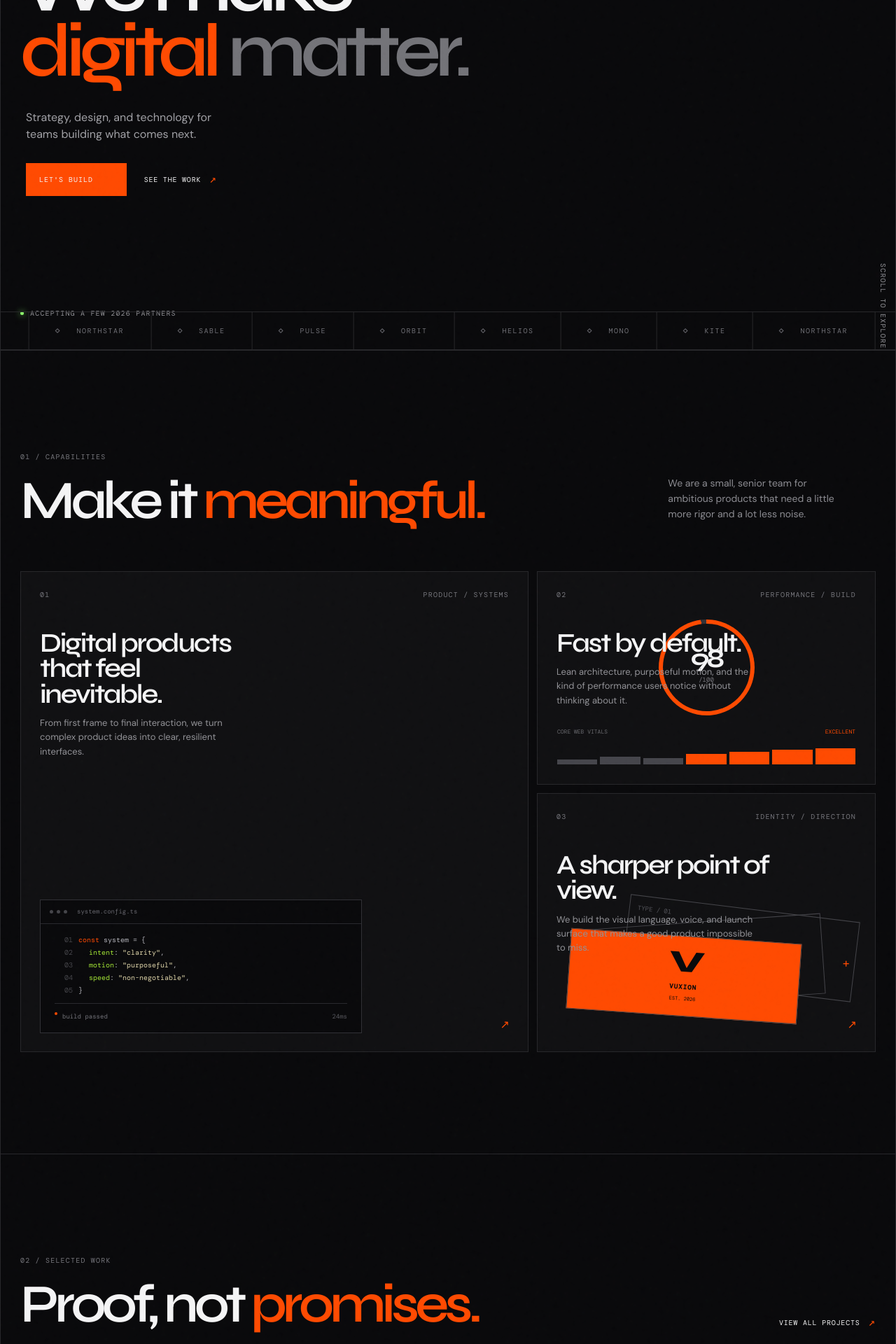
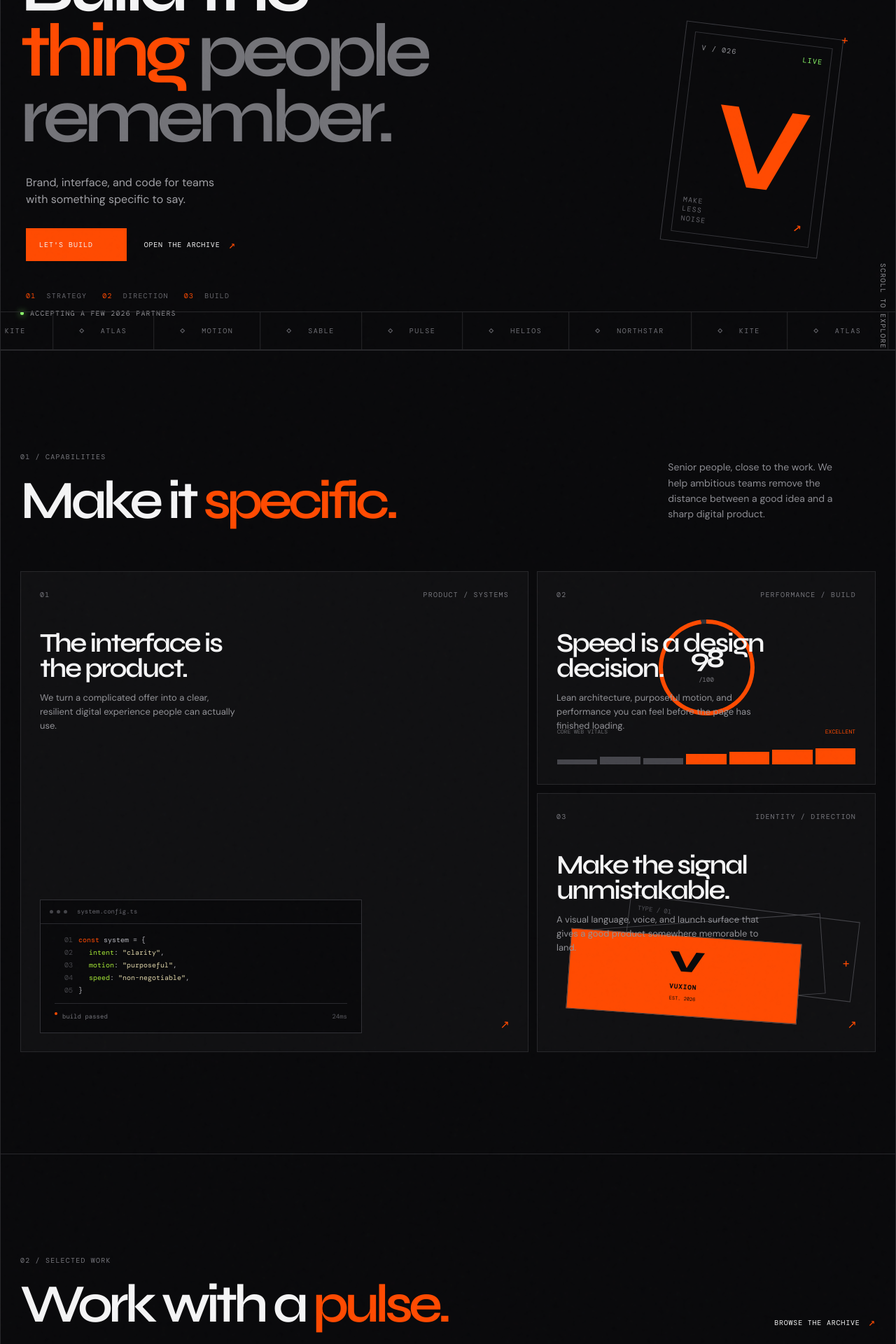
Before and after one commit to kunaltyagi18/Vuxion-saaspilot-ai-, a Next.js app: page / in a window 1280 px wide. Shown: the part 300-2220 px from the top of the page at 70% size. Built offline with nearby package versions, Linux system fonts and the light colour scheme; no server answers.

Commit message:
Refine homepage into bespoke studio system

```diff
--- a/app/globals.css
+++ b/app/globals.css
@@ -207,6 +207,8 @@ body {
 .studio-hero h1 span { color: #737378; }
 .studio-hero-copy { color: #a1a1a6; font-size: 16px; line-height: 1.5; margin: 35px 0 29px 8px; max-width: 300px; }
 .studio-hero-actions { align-items: center; display: flex; gap: 25px; margin-left: 8px; }
+.studio-hero-specs { display: flex; gap: 22px; margin: 42px 0 0 8px; }.studio-hero-specs span { color: #65656b; }.studio-hero-specs b { color: var(--studio-orange); font-weight: 400; margin-right: 8px; }
+.studio-hero-plate { border: 1px solid var(--studio-line-light); bottom: 143px; height: 315px; position: absolute; right: max(92px, calc((100vw - 1130px) / 2)); transform: rotate(7deg); width: 226px; z-index: 1; }.studio-hero-plate::before { border: 1px solid #333338; content: ""; inset: 13px; position: absolute; }.hero-plate-top, .hero-plate-bottom { display: flex; justify-content: space-between; left: 25px; position: absolute; right: 25px; z-index: 2; }.hero-plate-top { top: 27px; }.hero-plate-top span:last-child { color: #8cff6a; }.hero-plate-v { color: var(--studio-orange); font-family: var(--studio-display); font-size: 175px; font-weight: 700; left: 50%; letter-spacing: -.25em; line-height: .8; position: absolute; top: 50%; transform: translate(-58%, -42%); }.hero-plate-bottom { bottom: 27px; color: #66666c; line-height: 1.35; }.hero-plate-bottom span:last-child { align-self: end; color: var(--studio-orange); font-size: 20px; }.hero-plate-cross { color: var(--studio-orange); font-family: var(--studio-mono); font-size: 18px; position: absolute; right: -8px; top: -13px; }
 .studio-button { align-items: center; border: 1px solid transparent; display: inline-flex; font-family: var(--studio-mono); font-size: 10px; gap: 18px; letter-spacing: .1em; padding: 15px 18px; text-transform: uppercase; transition: background .2s ease, border-color .2s ease, color .2s ease; }
 .studio-button--accent { background: var(--studio-orange); color: #09090b; }
 .studio-button--accent:hover { background: #ff6730; }
@@ -258,13 +260,13 @@ body {
 .studio-case { display: grid; grid-template-columns: 1.13fr .87fr; min-height: 490px; }.studio-case-visual { background: #161719; border: 1px solid var(--studio-line); min-height: 490px; overflow: hidden; position: relative; }.studio-case--cream .studio-case-visual { background: var(--studio-cream); color: var(--studio-bg); }.case-visual-top { color: #76767c; display: flex; font-family: var(--studio-mono); font-size: 9px; justify-content: space-between; left: 24px; letter-spacing: .08em; position: absolute; right: 24px; top: 21px; }.studio-case--cream .case-visual-top { color: #6d6961; }.case-visual-grid { background-image: linear-gradient(rgba(128,128,128,.12) 1px, transparent 1px), linear-gradient(90deg, rgba(128,128,128,.12) 1px, transparent 1px); background-size: 58px 58px; inset: 0; position: absolute; }.case-visual-mark { color: var(--studio-orange); font-family: var(--studio-display); font-size: min(33vw, 420px); font-weight: 700; left: 50%; letter-spacing: -.2em; line-height: .7; position: absolute; top: 50%; transform: translate(-52%, -38%); }.studio-case--cream .case-visual-mark { color: #101012; }.case-visual-caption { bottom: 24px; color: #929297; font-family: var(--studio-mono); font-size: 9px; left: 24px; position: absolute; }.studio-case--cream .case-visual-caption { color: #5f5b53; }
 .studio-case-info { align-items: flex-start; border-bottom: 1px solid var(--studio-line); border-right: 1px solid var(--studio-line); border-top: 1px solid var(--studio-line); display: flex; flex-direction: column; justify-content: center; padding: 55px; }.studio-case-info h3 { font-family: var(--studio-display); font-size: clamp(28px, 3.4vw, 48px); font-weight: 600; letter-spacing: -.06em; line-height: .98; margin: 25px 0 57px; max-width: 390px; }.studio-kpis { border-bottom: 1px solid var(--studio-line); border-top: 1px solid var(--studio-line); display: flex; margin-bottom: 34px; padding: 18px 0; width: 100%; }.studio-kpis div { display: flex; flex-direction: column; flex: 1; gap: 7px; }.studio-kpis div + div { border-left: 1px solid var(--studio-line); padding-left: 20px; }.studio-kpis strong { color: var(--studio-orange); font-family: var(--studio-display); font-size: 31px; letter-spacing: -.08em; }.studio-kpis span { color: #707077; font-family: var(--studio-mono); font-size: 8px; }
 
-.studio-statement { display: grid; gap: 30px; grid-template-columns: 1fr 1.7fr .8fr; padding: 180px max(28px, calc((100vw - 1328px) / 2)); }.studio-statement-number { padding-top: 9px; }.studio-statement-copy h2 { font-size: clamp(47px, 6.7vw, 100px); }.studio-statement-copy p { color: #929297; font-size: 15px; line-height: 1.6; margin: 44px 0 25px; max-width: 360px; }.studio-statement-aside { align-self: end; border-left: 1px solid var(--studio-line); line-height: 2; padding-left: 20px; }
+.studio-statement { background: var(--studio-cream); color: var(--studio-bg); display: grid; gap: 30px; grid-template-columns: 1fr 1.7fr .8fr; padding: 180px max(28px, calc((100vw - 1328px) / 2)); }.studio-statement::after { background: #c9c0b2; }.studio-statement-number { color: #6f6a63; padding-top: 9px; }.studio-statement-copy h2 { font-size: clamp(47px, 6.7vw, 100px); }.studio-statement-copy h2 em { color: var(--studio-orange); }.studio-statement-copy p { color: #57534d; font-size: 15px; line-height: 1.6; margin: 44px 0 25px; max-width: 360px; }.studio-statement-copy .studio-text-link { color: var(--studio-bg); }.studio-statement-copy .studio-text-link:hover { color: var(--studio-orange); }.studio-statement-aside { align-self: end; border-left: 1px solid #c2b9ab; color: #6f6a63; line-height: 2; padding-left: 20px; }
 .studio-contact { align-items: center; display: grid; grid-template-columns: .85fr 1.75fr 1fr; min-height: 430px; padding: 80px max(28px, calc((100vw - 1328px) / 2)); }.studio-contact h2 { font-size: clamp(50px, 7vw, 100px); }.studio-contact .studio-button { justify-self: end; }.studio-contact-index { bottom: 25px; position: absolute; right: max(28px, calc((100vw - 1328px) / 2)); }
 .studio-footer { align-items: center; border-top: 1px solid var(--studio-line); color: #67676d; display: flex; font-size: 10px; justify-content: space-between; margin: 0 auto; max-width: 1440px; padding: 27px max(28px, calc((100vw - 1328px) / 2)); position: relative; z-index: 2; }.studio-footer .studio-mark { color: var(--studio-copy); font-size: 10px; }.studio-footer > div { display: flex; gap: 24px; }.studio-footer a:hover { color: var(--studio-orange); }
 
 @media (max-width: 800px) {
   .studio-nav { height: 64px; padding: 0 20px; }.studio-navlinks { background: var(--studio-panel); border: 1px solid var(--studio-line); display: none; flex-direction: column; gap: 22px; left: 20px; margin: 0; padding: 24px; position: absolute; right: 20px; top: 74px; }.studio-navlinks.is-open { display: flex; }.studio-nav-cta { display: none; }.studio-menu { display: block; }
-  .studio-hero { min-height: 650px; padding: 92px 20px 0; }.studio-hero::before { background: none; }.studio-hero-meta { right: 20px; top: 27px; }.studio-hero-index { display: none; }.studio-hero h1 { font-size: clamp(57px, 18vw, 102px); }.studio-hero-copy { margin-left: 0; }.studio-hero-actions { margin-left: 0; }.studio-hero-signal { bottom: 76px; left: 20px; }.studio-ticker span { padding: 16px 24px; }
+  .studio-hero { min-height: 650px; padding: 92px 20px 0; }.studio-hero::before { background: none; }.studio-hero-meta { right: 20px; top: 27px; }.studio-hero-index { display: none; }.studio-hero h1 { font-size: clamp(57px, 18vw, 102px); }.studio-hero-copy { margin-left: 0; }.studio-hero-actions { margin-left: 0; }.studio-hero-signal { bottom: 76px; left: 20px; }.studio-ticker span { padding: 16px 24px; }.studio-hero-plate { bottom: 176px; height: 180px; opacity: .65; right: 23px; transform: rotate(7deg) scale(.72); transform-origin: bottom right; }.studio-hero-specs { gap: 12px; margin-left: 0; }.studio-hero-specs span { font-size: 9px; }
   .studio-section { padding: 100px 20px; }.studio-section-head { align-items: flex-start; flex-direction: column; gap: 28px; margin-bottom: 45px; }.studio-section-head > p { margin: 0; }.studio-section-head h2 { font-size: clamp(46px, 14vw, 76px); }.studio-bento-grid { display: flex; flex-direction: column; }.studio-bento, .studio-bento--wide, .studio-bento--tall { min-height: 420px; }.studio-bento--wide { min-height: 515px; }.studio-bento-copy h3 { margin-top: 35px; }
   .studio-case { display: flex; flex-direction: column; }.studio-case-visual { min-height: 350px; }.studio-case-info { border-left: 1px solid var(--studio-line); padding: 38px 24px; }.studio-case-info h3 { margin: 22px 0 38px; }.studio-statement { display: flex; flex-direction: column; padding: 105px 20px; }.studio-statement-aside { align-self: flex-start; margin-top: 25px; }.studio-contact { align-items: start; display: flex; flex-direction: column; gap: 35px; min-height: 450px; padding: 90px 20px; }.studio-contact .studio-button { align-self: flex-start; }.studio-footer { align-items: flex-start; flex-direction: column; gap: 24px; padding: 27px 20px; }.studio-footer > div { flex-wrap: wrap; gap: 17px; }.studio-contact-index { bottom: 20px; right: 20px; }
 }
--- a/components/StudioHome.jsx
+++ b/components/StudioHome.jsx
@@ -4,30 +4,30 @@ import { motion, useMotionValue, useSpring } from "framer-motion";
 import Link from "next/link";
 import { useState } from "react";
 
-const clients = ["MONO", "KITE", "NORTHSTAR", "SABLE", "PULSE", "ORBIT", "HELIOS"];
+const clients = ["NORTHSTAR", "KITE", "ATLAS", "MOTION", "SABLE", "PULSE", "HELIOS"];
 
 const services = [
   {
     index: "01",
     type: "PRODUCT / SYSTEMS",
-    title: "Digital products that feel inevitable.",
-    copy: "From first frame to final interaction, we turn complex product ideas into clear, resilient interfaces.",
+    title: "The interface is the product.",
+    copy: "We turn a complicated offer into a clear, resilient digital experience people can actually use.",
     className: "studio-bento--wide",
     preview: "code",
   },
   {
     index: "02",
     type: "PERFORMANCE / BUILD",
-    title: "Fast by default.",
-    copy: "Lean architecture, purposeful motion, and the kind of performance users notice without thinking about it.",
+    title: "Speed is a design decision.",
+    copy: "Lean architecture, purposeful motion, and performance you can feel before the page has finished loading.",
     className: "studio-bento--tall",
     preview: "gauge",
   },
   {
     index: "03",
     type: "IDENTITY / DIRECTION",
-    title: "A sharper point of view.",
-    copy: "We build the visual language, voice, and launch surface that makes a good product impossible to miss.",
+    title: "Make the signal unmistakable.",
+    copy: "A visual language, voice, and launch surface that gives a good product somewhere memorable to land.",
     className: "studio-bento--standard",
     preview: "layers",
   },
@@ -36,7 +36,7 @@ const services = [
 const cases = [
   {
     client: "NORTHSTAR / B2B FINTECH",
-    title: "A new operating system for revenue teams.",
+    title: "A calmer operating system for revenue teams.",
     result: "+140%",
     metric: "CONVERSION RATE",
     secondary: "0.4s LCP",
@@ -44,7 +44,7 @@ const cases = [
   },
   {
     client: "KITE / CLIMATE INFRASTRUCTURE",
-    title: "Making invisible infrastructure visible.",
+    title: "Making invisible infrastructure legible.",
     result: "3.2×",
     metric: "QUALIFIED DEMOS",
     secondary: "−62% BOUNCE RATE",
@@ -154,22 +154,24 @@ export default function StudioHome() {
           <div className="studio-hero-meta studio-mono">[ SYS.2026 // NOIDA ]</div>
           <div className="studio-hero-index studio-mono">SCROLL TO EXPLORE <span>↓</span></div>
           <div className="studio-hero-content">
-            <p className="studio-eyebrow">Independent digital studio <span>—</span> est. 2018</p>
-            <h1>We make<br /><em>digital</em> <span>matter.</span></h1>
-            <p className="studio-hero-copy">Strategy, design, and technology for teams building what comes next.</p>
+            <p className="studio-eyebrow">Independent digital studio <span>—</span> Noida / India</p>
+            <h1>Build the<br /><em>thing</em> <span>people remember.</span></h1>
+            <p className="studio-hero-copy">Brand, interface, and code for teams with something specific to say.</p>
             <div className="studio-hero-actions">
               <Link className="studio-button studio-button--accent" href="/contact">Let&apos;s build <Arrow /></Link>
-              <a className="studio-text-link" href="#work">See the work <Arrow /></a>
+              <a className="studio-text-link" href="#work">Open the archive <Arrow /></a>
             </div>
+            <div className="studio-hero-specs studio-mono"><span><b>01</b> strategy</span><span><b>02</b> direction</span><span><b>03</b> build</span></div>
           </div>
+          <div className="studio-hero-plate" aria-hidden="true"><div className="hero-plate-cross">+</div><div className="hero-plate-top studio-mono"><span>V / 026</span><span>LIVE</span></div><div className="hero-plate-v">V</div><div className="hero-plate-bottom studio-mono"><span>MAKE<br />LESS<br />NOISE</span><span>↗</span></div></div>
           <div className="studio-hero-signal studio-mono"><span className="status-dot" /> accepting a few 2026 partners</div>
           <Ticker />
         </section>
 
         <section id="services" className="studio-section studio-grid-section studio-services">
           <div className="studio-section-head">
-            <div><span className="studio-label">01 / CAPABILITIES</span><h2>Make it <em>meaningful.</em></h2></div>
-            <p>We are a small, senior team for ambitious products that need a little more rigor and a lot less noise.</p>
+            <div><span className="studio-label">01 / CAPABILITIES</span><h2>Make it <em>specific.</em></h2></div>
+            <p>Senior people, close to the work. We help ambitious teams remove the distance between a good idea and a sharp digital product.</p>
           </div>
           <div className="studio-bento-grid">
             {services.map((service, index) => (
@@ -185,8 +187,8 @@ export default function StudioHome() {
 
         <section id="work" className="studio-section studio-grid-section studio-work">
           <div className="studio-section-head studio-section-head--work">
-            <div><span className="studio-label">02 / SELECTED WORK</span><h2>Proof, not <em>promises.</em></h2></div>
-            <Link className="studio-text-link" href="/projects">View all projects <Arrow /></Link>
+            <div><span className="studio-label">02 / SELECTED WORK</span><h2>Work with a <em>pulse.</em></h2></div>
+            <Link className="studio-text-link" href="/projects">Browse the archive <Arrow /></Link>
           </div>
           <div className="studio-case-tabs">
             {cases.map((item, index) => <button key={item.client} className={activeCase === index ? "active" : ""} onClick={() => setActiveCase(index)}><span>0{index + 1}</span>{item.client}</button>)}
@@ -209,12 +211,12 @@ export default function StudioHome() {
 
         <section id="about" className="studio-statement studio-grid-section">
           <div className="studio-statement-number studio-label">03 / THE STUDIO</div>
-          <div className="studio-statement-copy"><h2>Good work is<br /><em>felt</em> before it&apos;s explained.</h2><p>Vuxion is an independent digital studio in Noida. We partner with founders and teams to make complicated things feel simple, useful, and distinctly theirs.</p><Link className="studio-text-link" href="/about">Meet the studio <Arrow /></Link></div>
-          <div className="studio-statement-aside studio-mono">DESIGN × ENGINEERING<br />NO SHORTCUTS<br />NO DECORATION</div>
+          <div className="studio-statement-copy"><h2>Good work is<br /><em>felt</em> before it&apos;s explained.</h2><p>Vuxion is an independent studio in Noida. We work in the small gap between strategy and execution — where the best decisions tend to live.</p><Link className="studio-text-link" href="/about">How we work <Arrow /></Link></div>
+          <div className="studio-statement-aside studio-mono">DESIGN × ENGINEERING<br />SMALL TEAM / BIG CARE<br />NO DECORATION</div>
         </section>
 
         <section className="studio-contact studio-grid-section">
-          <span className="studio-label">04 / NEXT MOVE</span><h2>Have something<br /><em>worth making?</em></h2><Link className="studio-button studio-button--accent" href="/contact">Start a conversation <Arrow /></Link><span className="studio-contact-index studio-mono">[ 28.6139° N, 77.2090° E ]</span>
+          <span className="studio-label">04 / NEXT MOVE</span><h2>Give the good<br /><em>idea a body.</em></h2><Link className="studio-button studio-button--accent" href="/contact">Start a conversation <Arrow /></Link><span className="studio-contact-index studio-mono">[ 28.6139° N, 77.2090° E ]</span>
         </section>
       </main>
 
```
